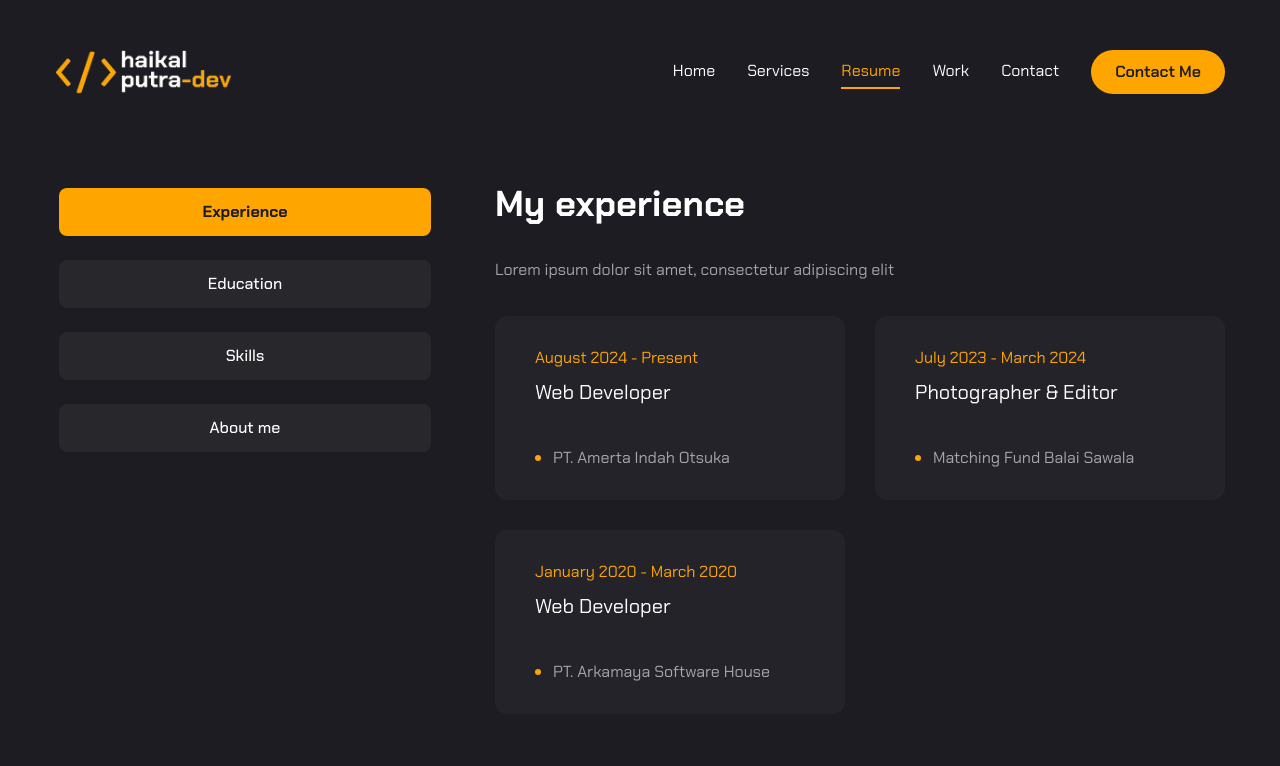
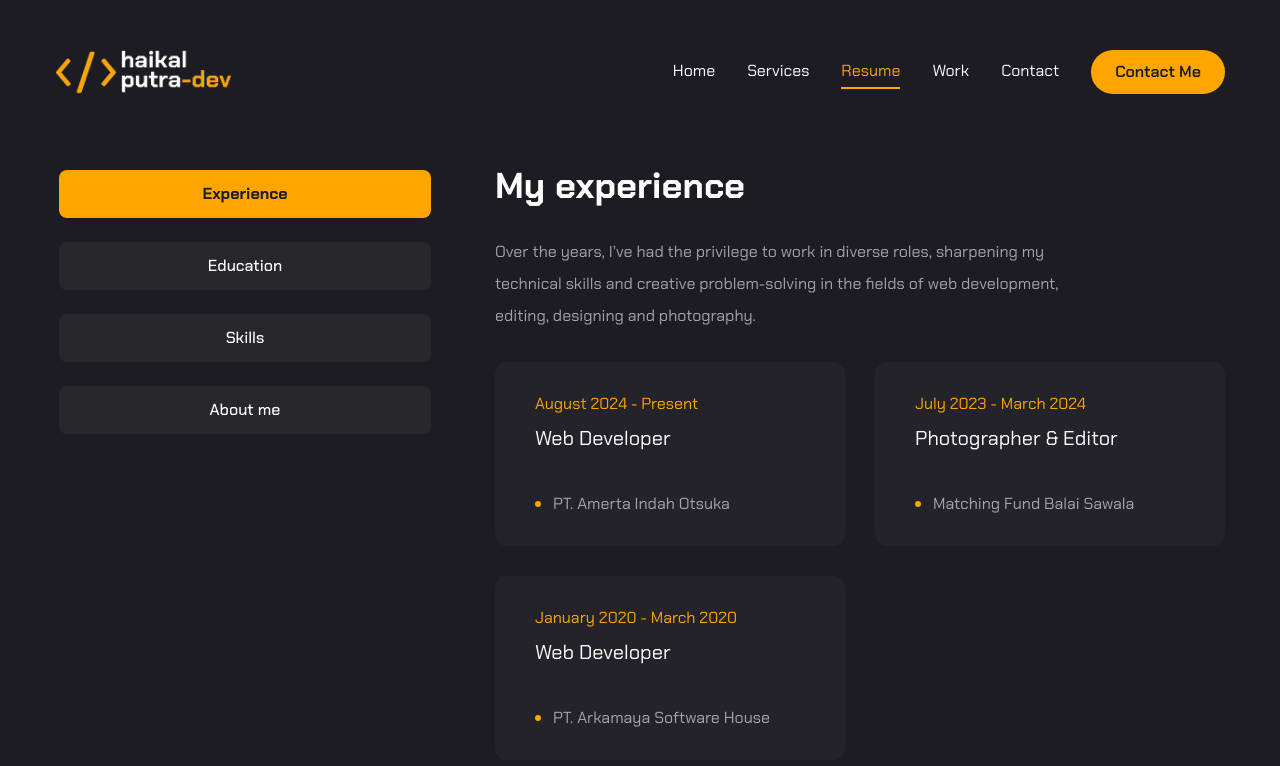
Before and after one commit to haikalputra-dev/my-portfolio, a Next.js app: page /resume in a window 1280 px wide. Shown: the top 766 px of the page. Built offline with nearby package versions, Linux system fonts and the light colour scheme.

Commit message:
finishing and replacing lorem ipsum. adding url to the corresponding data

```diff
--- a/app/page.jsx
+++ b/app/page.jsx
@@ -29,7 +29,7 @@ const Home = () => {
                 size="lg"
                 className="uppercase flex items-center gap-2"
               >
-                <span>Download CV</span>
+                <a href="https://drive.google.com/drive/folders/1fRjXRuy0kw3wIW_rMNzNqLg0z4YKfqDU?usp=sharing">Download CV</a>
                 <FiDownload className="text-xl"/>
               </Button>
               <div className="mb-8 xl:mb-0">
--- a/app/resume/page.jsx
+++ b/app/resume/page.jsx
@@ -26,7 +26,7 @@ import {
 const about = {
   title: "About me",
   description:
-    "Lorem Ipsum dolor sit amet, consectetur adipiscing elit. voluptatiles quis nostrud ex",
+    "I'm a dedicated Web Developer and creative professional with over 4 years of experience in building websites and applications. My expertise spans a wide range of technologies, and I am passionate about solving problems with clean, efficient code. Fluent in Indonesian, English, and Sundanese, I thrive in collaborative environments and am always eager to take on new challenges.",
   info: [
     {
       fieldName: "Name",
@@ -58,7 +58,8 @@ const about = {
 const experience = {
   icon: "/assets/resume/badge.svg",
   title: "My experience",
-  description: "Lorem ipsum dolor sit amet, consectetur adipiscing elit",
+  description:
+    "Over the years, I’ve had the privilege to work in diverse roles, sharpening my technical skills and creative problem-solving in the fields of web development, editing, designing and photography.",
   items: [
     {
       company: "PT. Amerta Indah Otsuka",
@@ -82,7 +83,8 @@ const experience = {
 const education = {
   icon: "/assets/resume/badge.svg",
   title: "My education",
-  description: "Lorem ipsum dolor sit amet, consectetur adipiscing elit",
+  description:
+    "My academic journey has been driven by a passion for technology and software development. From mastering foundational programming skills in high school to diving deep into app development and computer engineering, I've continuously sought to expand my knowledge and stay at the forefront of tech innovations.",
   items: [
     {
       institution: "Politeknik Sukabumi",
@@ -106,7 +108,8 @@ const education = {
 const skills = {
   icon: "/assets/resume/badge.svg",
   title: "My skills",
-  description: "Lorem ipsum dolor sit amet, consectetur adipiscing elit",
+  description:
+    "I have a diverse set of skills that span both front-end and back-end development, as well as design tools. These include foundational web technologies, modern frameworks, and design software that help me create efficient, user-friendly, and visually appealing applications.",
   items: [
     {
       icon: <FaHtml5 />,
@@ -324,14 +327,19 @@ const Resume = () => {
                   {about.description}
                 </p>
                 <ul className="grid grid-cols-1 xl:grid-cols-2 gap-y-6 max-w-[620px] mx-auto xl:mx-0">
-                    {about.info.map((item,index)=>{
-                      return (
-                        <li key={index} className="flex items-center justify-center xl:justify-start gap-4">
-                          <span className="text-white/60 font-light">{item.fieldName}</span>
-                          <span className="text-md">{item.fieldValue}</span>
-                        </li>
-                      );
-                    })}
+                  {about.info.map((item, index) => {
+                    return (
+                      <li
+                        key={index}
+                        className="flex items-center justify-center xl:justify-start gap-4"
+                      >
+                        <span className="text-white/60 font-light">
+                          {item.fieldName}
+                        </span>
+                        <span className="text-md">{item.fieldValue}</span>
+                      </li>
+                    );
+                  })}
                 </ul>
               </div>
             </TabsContent>
--- a/app/work/page.jsx
+++ b/app/work/page.jsx
@@ -20,6 +20,7 @@ import Image from "next/image";
 import WorkSliderBtns from "@/components/WorkSliderBtns";
 
 const projects = [
+  // cleary
   {
     num: "01",
     category: "FullStack",
@@ -36,8 +37,9 @@ const projects = [
     ],
     image: "/assets/work/3.png",
     live: "",
-    github: "",
+    github: "https://gitlab.com/arka.smkpasimsmi.haikal/cleary",
   },
+  // sisfo
   {
     num: "02",
     category: "FullStack",
@@ -54,7 +56,7 @@ const projects = [
     ],
     image: "/assets/work/1.png",
     live: "",
-    github: "",
+    github: "https://gitlab.com/arka.smkpasimsmi.axa/regna-smp",
   },
   {
     num: "03",
@@ -65,7 +67,7 @@ const projects = [
     stack: [{ name: "Android Java" }, { name: "Volley" }],
     image: "/assets/work/2.png",
     live: "",
-    github: "",
+    github: "https://gitlab.com/arka.smkpasimsmi.axa/regna-smp",
   },
   {
     num: "04",
@@ -76,7 +78,7 @@ const projects = [
     stack: [{ name: "React Native" }, { name: "Rest API" }],
     image: "/assets/work/4.png",
     live: "",
-    github: "",
+    github: "https://gitlab.com/arka.smkpasimsmi.haikal/identify",
   },
   {
     num: "05",
@@ -95,7 +97,7 @@ const projects = [
     ],
     image: "/assets/work/5.png",
     live: "",
-    github: "",
+    github: "https://github.com/haikalputra-dev/smart-garage",
   },
   {
     num: "06",
@@ -113,7 +115,7 @@ const projects = [
     ],
     image: "/assets/work/6.png",
     live: "",
-    github: "",
+    github: "https://github.com/haikalputra-dev/cafe-management-system",
   },
 ];
 
```
